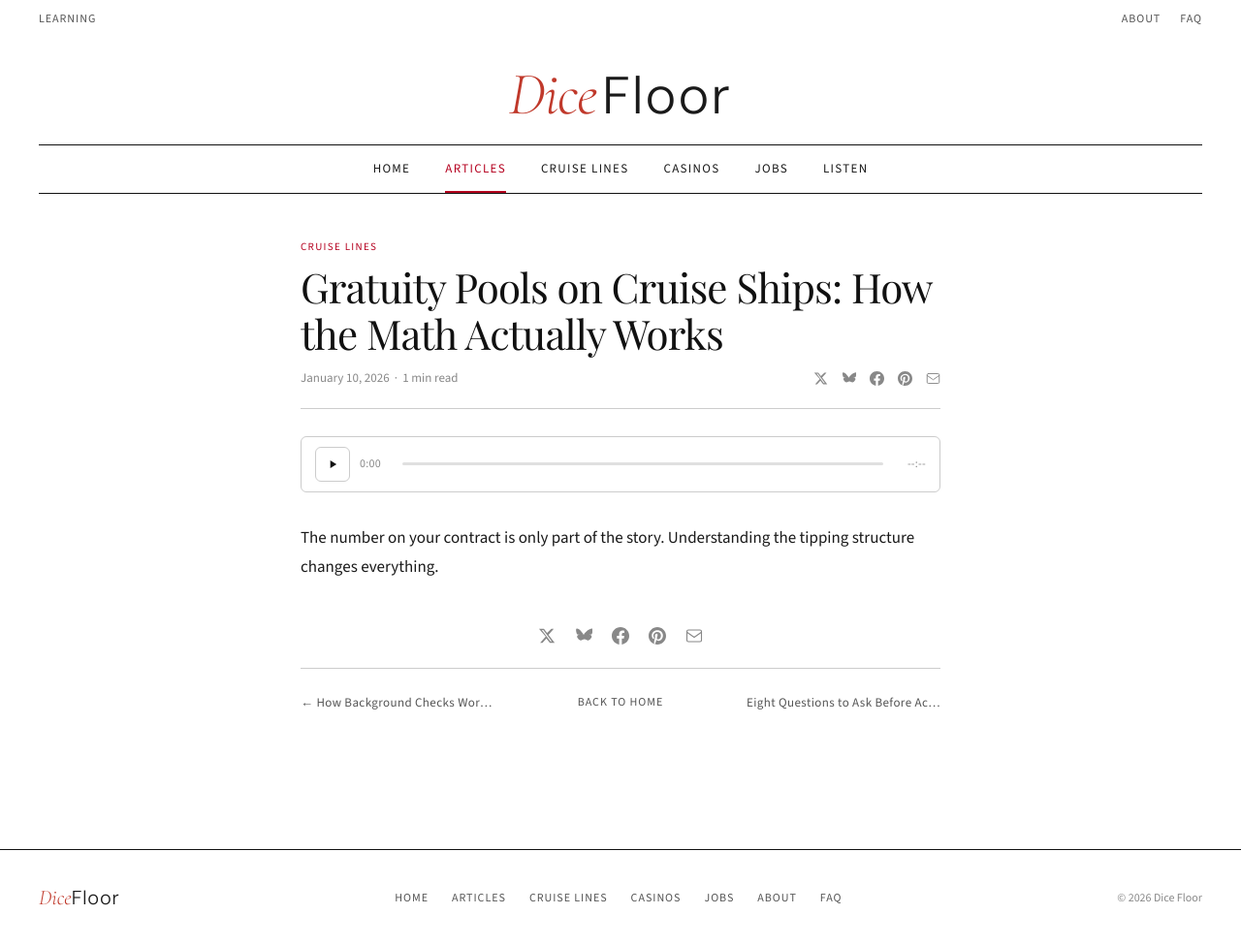
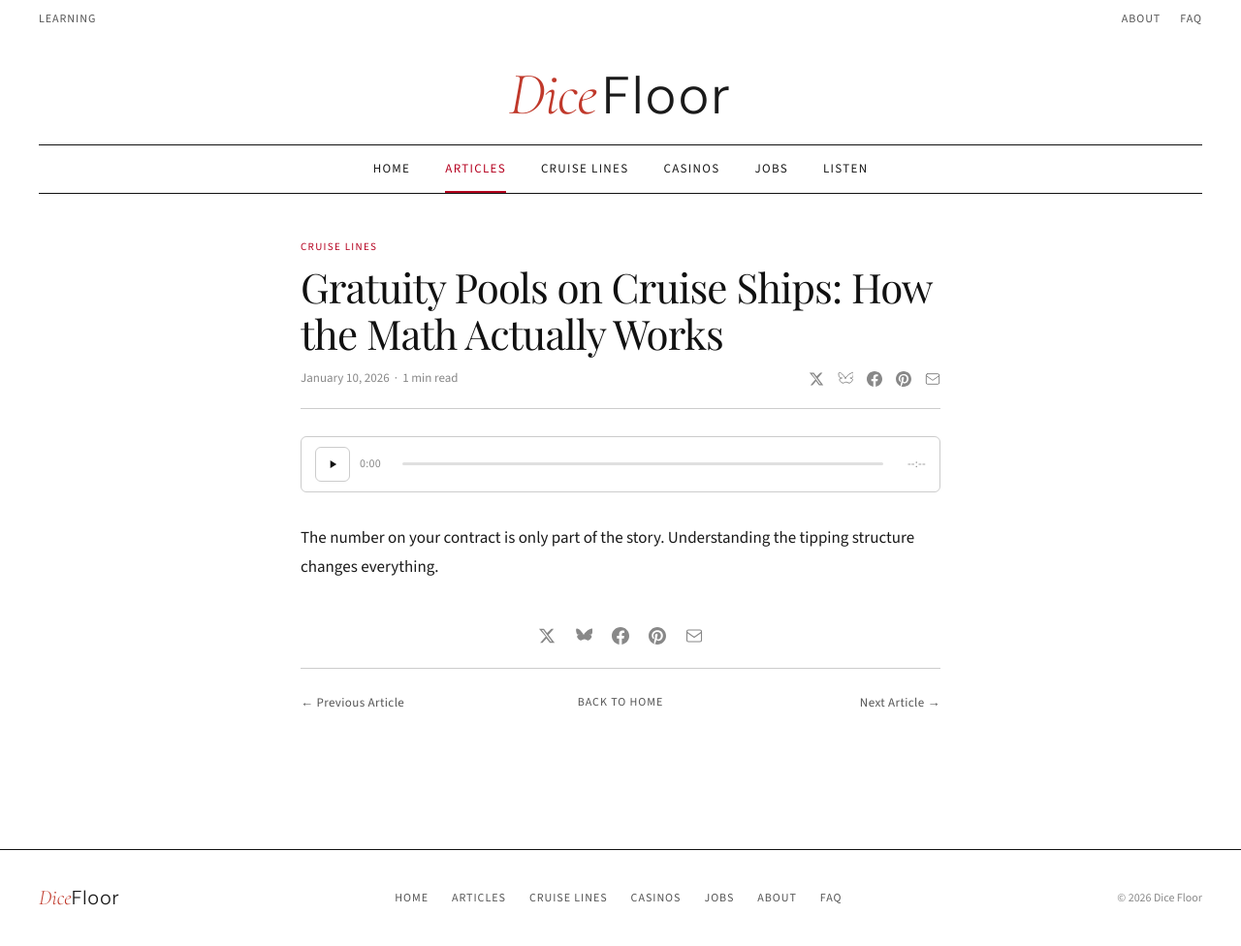
Before and after one commit to dice-floor/dicefloor, a Jekyll site: the page built from _posts/2026-01-10-gratuity-pools.md, in a window 1280 px wide. Shown: the whole page at 97% size. Built offline with Jekyll 4.4.1, drawn with Linux system fonts in a browser that asks for light colours; some web fonts are replaced.

Commit message:
Fix Bluesky icon rendering and simplify prev/next article labels
- Replace filled Bluesky icon with stroke version for cleaner rendering at small sizes
- Add flex-shrink: 0 and display: block to share SVGs to prevent compression
- Replace truncated article titles in nav with "Previous Article" / "Next Article"

Co-Authored-By: Claude Sonnet 4.6 <noreply@anthropic.com>

```diff
--- a/_layouts/article.html
+++ b/_layouts/article.html
@@ -22,7 +22,7 @@ layout: default
                     <svg viewBox="0 0 24 24" fill="currentColor"><path d="M18.244 2.25h3.308l-7.227 8.26 8.502 11.24H16.17l-4.714-6.231-5.401 6.231H2.746l7.73-8.835L1.254 2.25H8.08l4.253 5.622 5.91-5.622zm-1.161 17.52h1.833L7.084 4.126H5.117z"/></svg>
                 </a>
                 <a href="https://bsky.app/intent/compose?text={{ share_title }}%20{{ share_url }}" target="_blank" rel="noopener" aria-label="Share on Bluesky">
-                    <svg viewBox="0 0 24 24" fill="currentColor"><path d="M12 10.8c-1.087-2.114-4.046-6.053-6.798-7.995C3.566 1.69 1.5 1.385 1.5 4.03c0 .538.537 4.5 1.125 5.143 1.125 1.243 2.625 1.43 4.125 1.257-3 .45-5.625 1.8-2.25 5.625.3.337.638.69.975 1.02 3.188 2.813 5.25-.488 7.188-.244.082.01.16.015.337.015.177 0 .255-.006.338-.015 1.937-.244 3.999 3.057 7.187.244.337-.33.675-.683.975-1.02 3.375-3.825.75-5.175-2.25-5.625 1.5.173 3-.014 4.125-1.257.588-.643 1.125-4.605 1.125-5.143 0-2.645-2.066-2.34-3.702-1.225C16.046 4.747 13.087 8.686 12 10.8z"/></svg>
+                    <svg viewBox="0 0 24 24" fill="none" stroke="currentColor" stroke-width="1.5" stroke-linecap="round" stroke-linejoin="round"><path d="M12 11c-1.2-2.4-4.2-6.3-6.9-8.1C3.5 1.7 1.5 1.4 1.5 4.1c0 .5.5 4.5 1.1 5.1 1.1 1.3 2.6 1.5 4.1 1.3-3 .5-5.6 1.8-2.2 5.6.3.4.6.7 1 1.1 3.2 2.8 5.2-.5 7.2-.3.1 0 .2.1.3.1.1 0 .2 0 .3-.1 2-.3 4 3.1 7.2.3.4-.4.7-.7 1-1.1 3.3-3.8.8-5.1-2.2-5.6 1.5.2 3 0 4.1-1.3.6-.6 1.1-4.6 1.1-5.1 0-2.7-2-2.4-3.6-1.1C16.2 4.7 13.2 8.6 12 11z"/></svg>
                 </a>
                 <a href="https://www.facebook.com/sharer/sharer.php?u={{ share_url }}" target="_blank" rel="noopener" aria-label="Share on Facebook">
                     <svg viewBox="0 0 24 24" fill="currentColor"><path d="M24 12.073c0-6.627-5.373-12-12-12s-12 5.373-12 12c0 5.99 4.388 10.954 10.125 11.854v-8.385H7.078v-3.47h3.047V9.43c0-3.007 1.792-4.669 4.533-4.669 1.312 0 2.686.235 2.686.235v2.953H15.83c-1.491 0-1.956.925-1.956 1.874v2.25h3.328l-.532 3.47h-2.796v8.385C19.612 23.027 24 18.062 24 12.073z"/></svg>
@@ -81,7 +81,7 @@ layout: default
         <div class="article-page-back">
             <span class="back-prev">
                 {% if page.next %}
-                <a href="{{ page.next.url | relative_url }}">&#8592; {{ page.next.title | truncate: 35 }}</a>
+                <a href="{{ page.next.url | relative_url }}">&#8592; Previous Article</a>
                 {% endif %}
             </span>
             <span class="back-home">
@@ -89,7 +89,7 @@ layout: default
             </span>
             <span class="back-next">
                 {% if page.previous %}
-                <a href="{{ page.previous.url | relative_url }}">{{ page.previous.title | truncate: 35 }} &#8594;</a>
+                <a href="{{ page.previous.url | relative_url }}">Next Article &#8594;</a>
                 {% endif %}
             </span>
         </div>
--- a/assets/css/main.css
+++ b/assets/css/main.css
@@ -246,10 +246,10 @@ footer {
 }
 .article-share a {
     color: var(--light); transition: color 0.15s;
-    display: flex; align-items: center; line-height: 1;
+    display: flex; align-items: center; line-height: 1; flex-shrink: 0;
 }
 .article-share a:hover { color: var(--accent); }
-.article-share svg { width: 15px; height: 15px; }
+.article-share svg { width: 16px; height: 16px; display: block; flex-shrink: 0; }
 .article-rule {
     border: none; border-top: 1px solid var(--rule); margin: 0 0 28px;
 }
@@ -320,10 +320,10 @@ footer {
 }
 .article-page-share-row a {
     color: var(--light); transition: color 0.15s;
-    display: flex; align-items: center; line-height: 1;
+    display: flex; align-items: center; line-height: 1; flex-shrink: 0;
 }
 .article-page-share-row a:hover { color: var(--accent); }
-.article-page-share-row svg { width: 18px; height: 18px; }
+.article-page-share-row svg { width: 18px; height: 18px; display: block; flex-shrink: 0; }
 
 .article-page-back {
     margin-top: 0; padding-top: 24px; border-top: 1px solid var(--rule);
```
